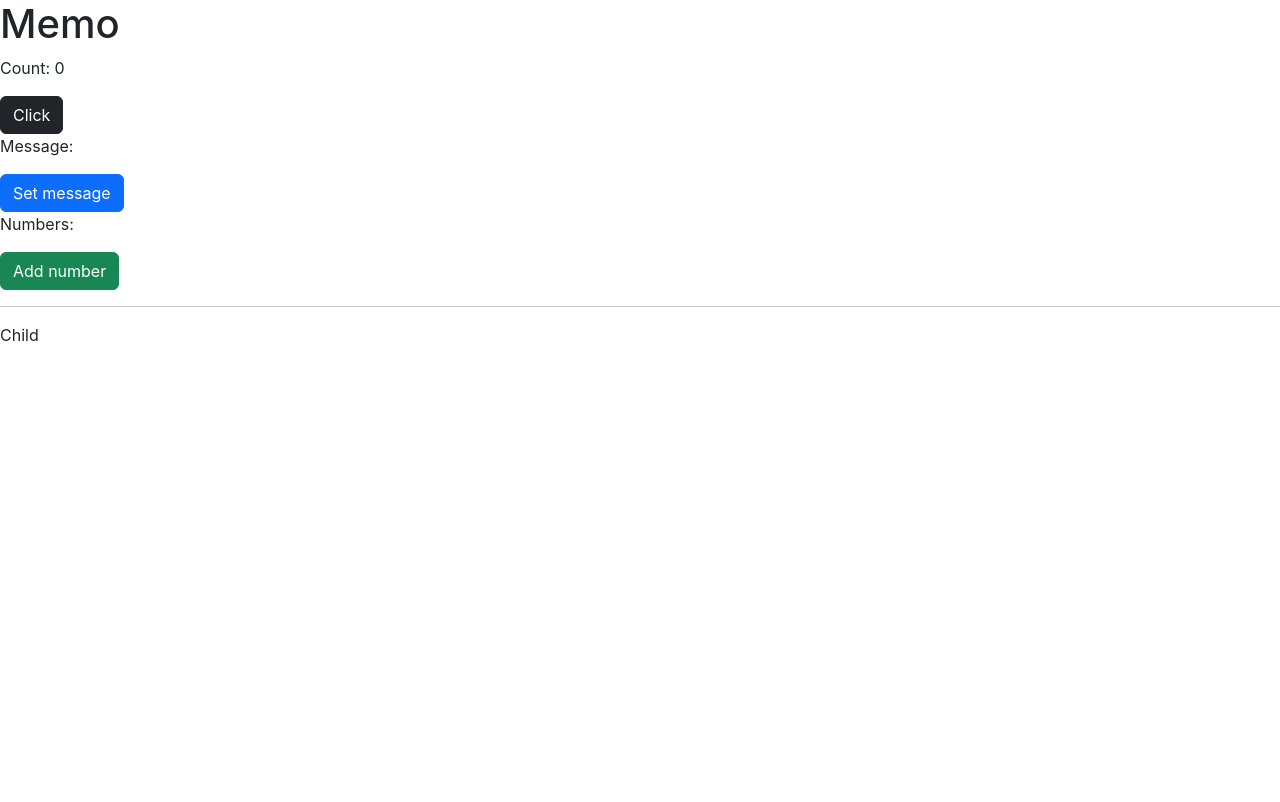
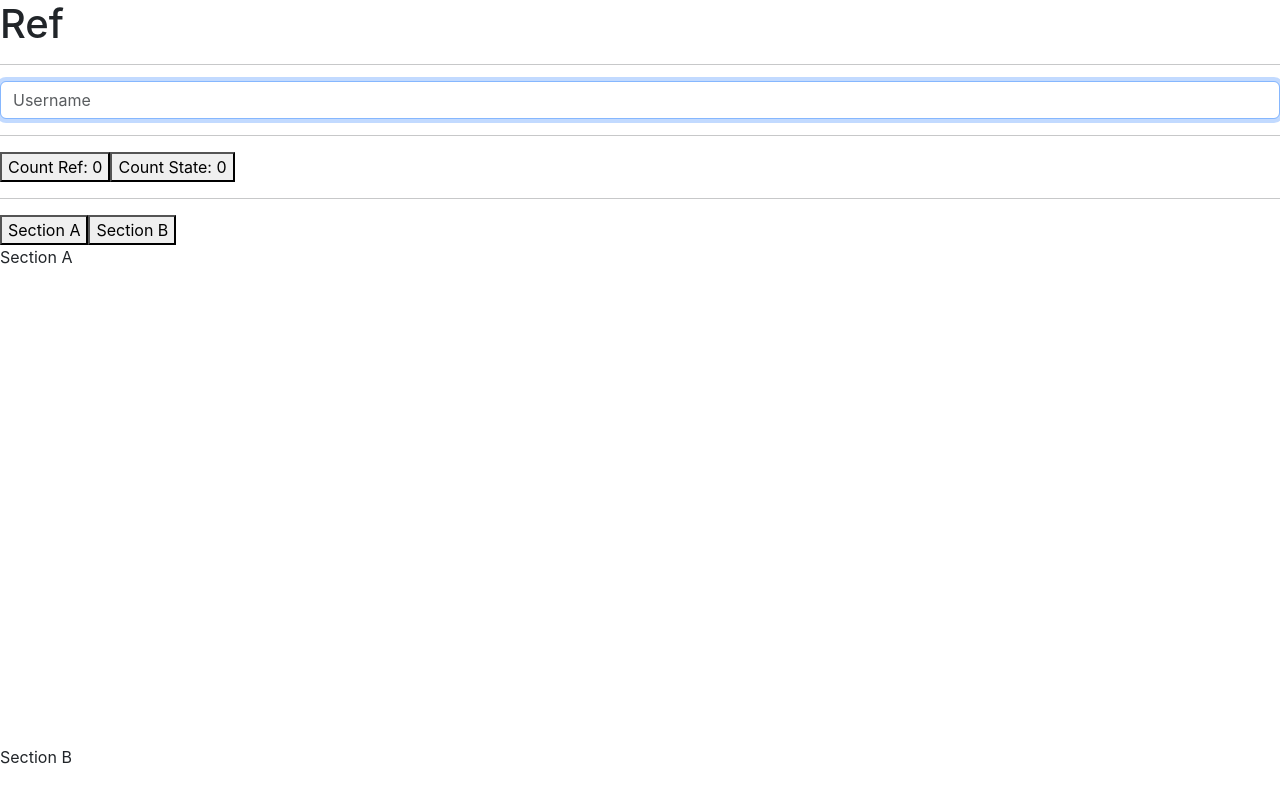
Before and after one commit to B34R-e/bc42-react-first-deploy, a React (Create React App) app: page / in a window 1280 px wide. Shown: the top 802 px of the page. Built offline with nearby package versions, Linux system fonts and the light colour scheme.

Commit message:
Ref section

```diff
--- /dev/null
+++ b/src/11_Ref/Ref.jsx
@@ -0,0 +1,58 @@
+import React, {useEffect, useRef, useState} from 'react'
+
+function Ref() {
+    // Tác dụng 1: Dùng để DOM tới một element
+    const inputRef = useRef();
+    const sectionARef = useRef();
+    const sectionBRef = useRef();
+
+    // Tác dụng 2: Để lưu trữ dữ liệu mà khi dữ liệu thay đổi component không cần hiển thị lại
+    const countRef = useRef(0);
+    const [count, setCount] = useState(0);
+
+    const [searchTerm, setSearchTerm] = useState("");
+    const timeoutRef = useRef();
+
+    const handleSearch = (evt) => {
+        setSearchTerm(evt.target.value);
+        clearTimeout(timeoutRef.current)
+
+        timeoutRef.current = setTimeout(() => {
+            // logic call API
+            console.log(evt.target.value);
+        }, 300);
+
+        clearTimeout(timer);
+    }
+
+    useEffect(() => {
+        console.log(inputRef.current)
+        inputRef.current.focus();
+    }, [])
+  return (
+    <div>
+        <h1>Ref</h1>
+        <hr />
+
+        <input ref={inputRef} className='form-control' placeholder='Username' onChange={handleSearch} />
+
+        <hr />
+        <button onClick={() => countRef.current++}>Count Ref: {countRef.current}</button>
+        <button onClick={() => setCount(count + 1)}>Count State: {count}</button>
+        <hr />
+
+        <button onClick={() => sectionARef.current.scrollIntoView()}>Section A</button>
+        <button onClick={() => sectionBRef.current.scrollIntoView()}>Section B</button>
+
+        <section ref={sectionARef} style={{height: "500px"}}>
+            Section A
+        </section>
+
+        <section ref={sectionBRef} style={{height: "500px"}}>
+            Section B
+        </section>
+    </div>
+  )
+}
+
+export default Ref
--- a/src/App.js
+++ b/src/App.js
@@ -2,6 +2,7 @@
 
 // import Welcome from "./1_Component/Welcome";
 import Memo from "./10_Memo/Memo";
+import Ref from "./11_Ref/Ref";
 import Databiding from "./2_DataBinding/Databiding";
 import ConditionalRendering from "./3_ConditionalRendering/ConditionalRendering";
 import List from "./4_List/List";
@@ -21,7 +22,7 @@ import UserManagement from "./BT_UserManagement/UserManagement";
 function App() {
   return (
   <div>
-    <Memo/>
+    <Ref/>
   </div>
   )
 }
```
